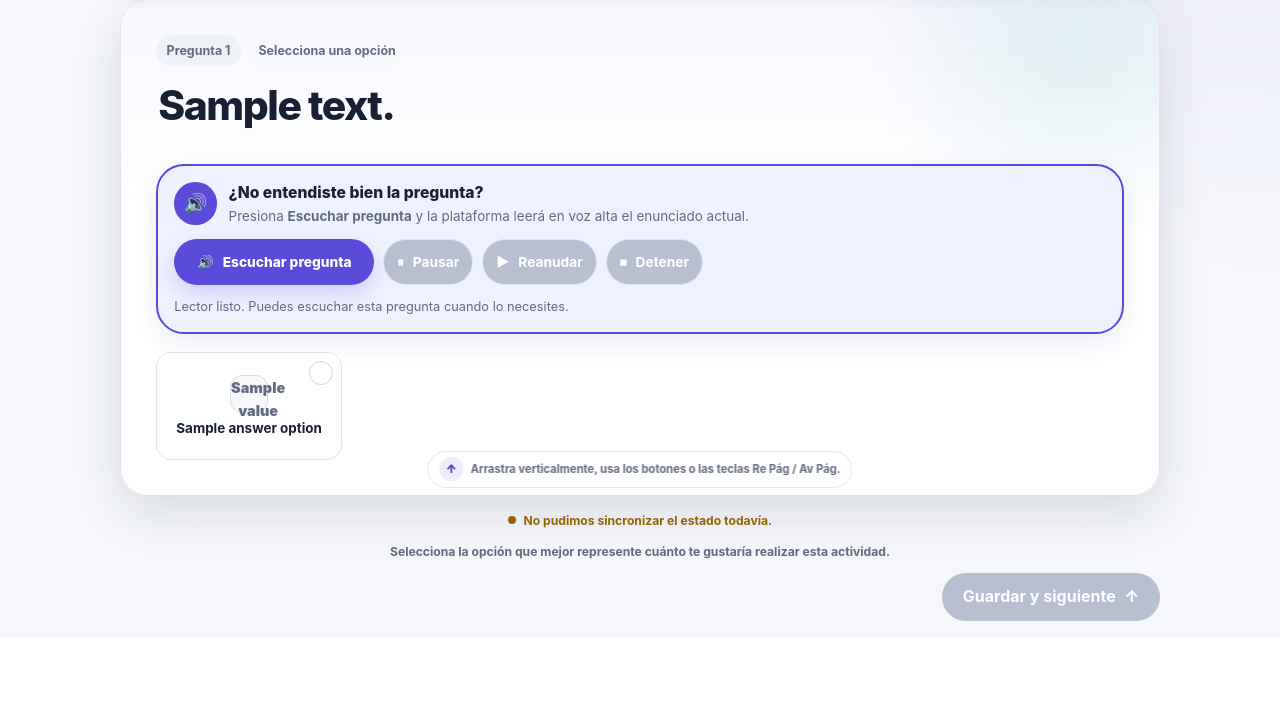
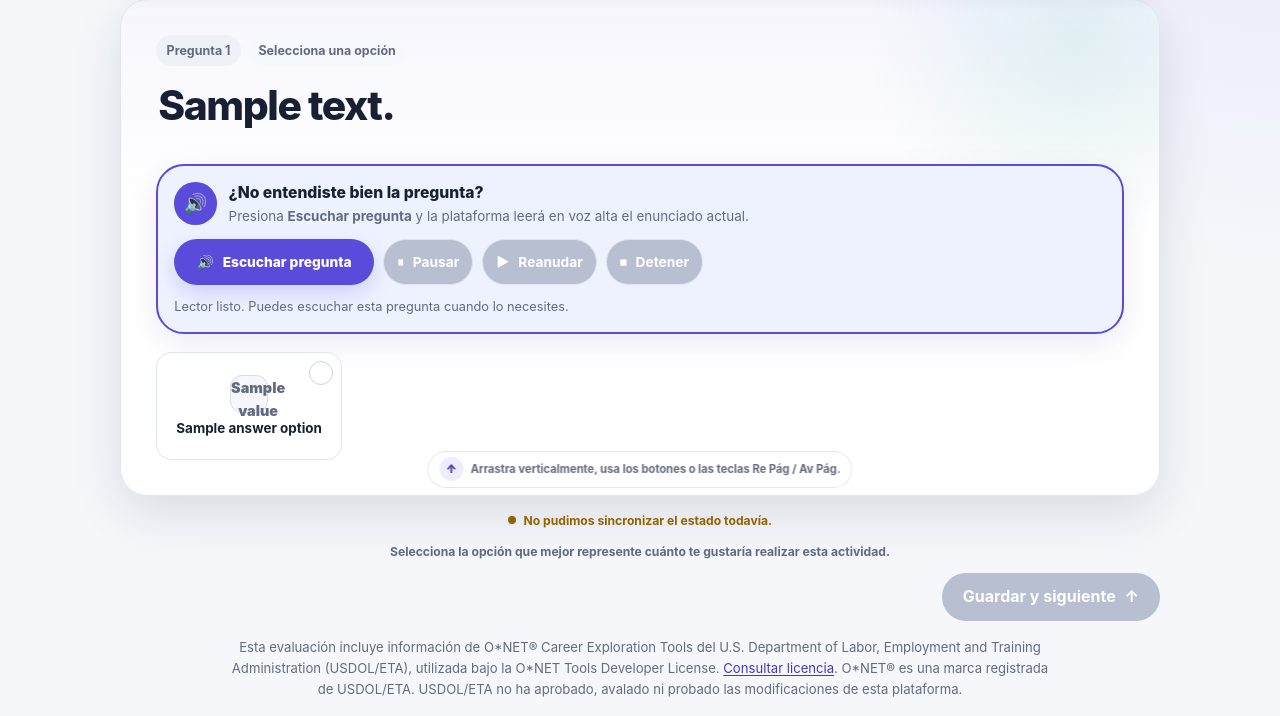
Before and after one commit to Mairon754/ProyectoWebTesis, a Flask app: template app/templates/assessment.html in a window 1280 px wide. Shown: the part 212-928 px from the top of the page. Before the commit the page ends 833 px from the top, so only its background shows below. Run offline with Flask 3, Linux system fonts and the light colour scheme; the template is opened without the code that fills it: most values are stand-ins (such as "Sample title", 1, 10 or a date in 2020); parts of the project's set-up code (start-up, migrations or seed data) failed here and were passed over.

Commit message:
legal: add O*NET developer license attribution to assessment

```diff
--- a/app/templates/assessment.html
+++ b/app/templates/assessment.html
@@ -243,6 +243,21 @@
         </nav>
     </form>
 </section>
+
+<section class="legal-review-note" aria-label="Atribución del instrumento O*NET">
+    <p>
+        Esta evaluación incluye información de O*NET® Career Exploration Tools
+        del U.S. Department of Labor, Employment and Training Administration
+        (USDOL/ETA), utilizada bajo la O*NET Tools Developer License.
+        <a
+            href="https://www.onetcenter.org/license_tools.html"
+            target="_blank"
+            rel="noopener noreferrer"
+        >Consultar licencia</a>.
+        O*NET® es una marca registrada de USDOL/ETA. USDOL/ETA no ha aprobado,
+        avalado ni probado las modificaciones de esta plataforma.
+    </p>
+</section>
 {% else %}
 <section class="assessment-empty card card--padded">
     <h1>No es posible mostrar la evaluación</h1>
```
